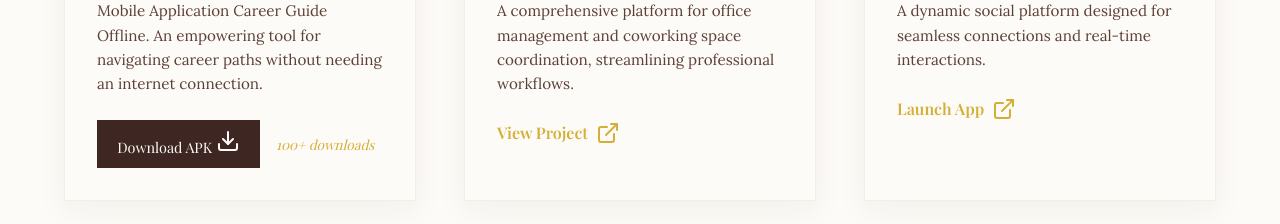
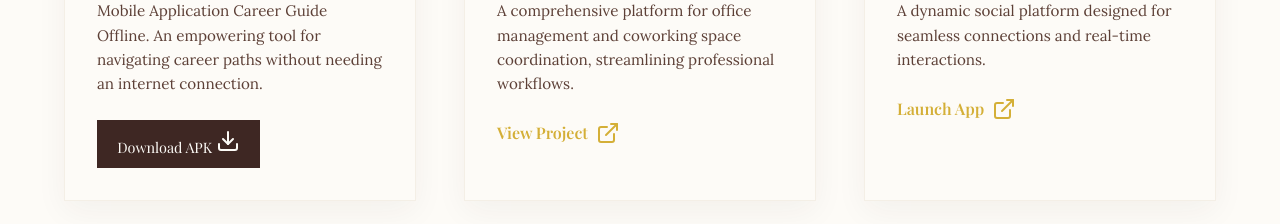
Before and after one commit to kanna-7/website, a plain HTML site: page frontend/index.html in a window 1280 px wide. Shown: the part 1360-1584 px from the top of the page. Drawn offline with nearby package versions, Linux system fonts and the light colour scheme; no server answers; a web font is replaced by a local one.

```diff
--- a/frontend/index.html
+++ b/frontend/index.html
@@ -63,7 +63,7 @@
                             <p>Mobile Application Career Guide Offline. An empowering tool for navigating career paths without needing an internet connection.</p>
                             <div class="project-actions">
                                 <a href="https://projectpraveen.onrender.com/download/ramsethu" class="btn btn-primary btn-sm" download>Download APK <i data-feather="download"></i></a>
-                                <span class="download-stats" id="downloadCount">100+ downloads</span>
+
                             </div>
                         </div>
                     </article>
```
